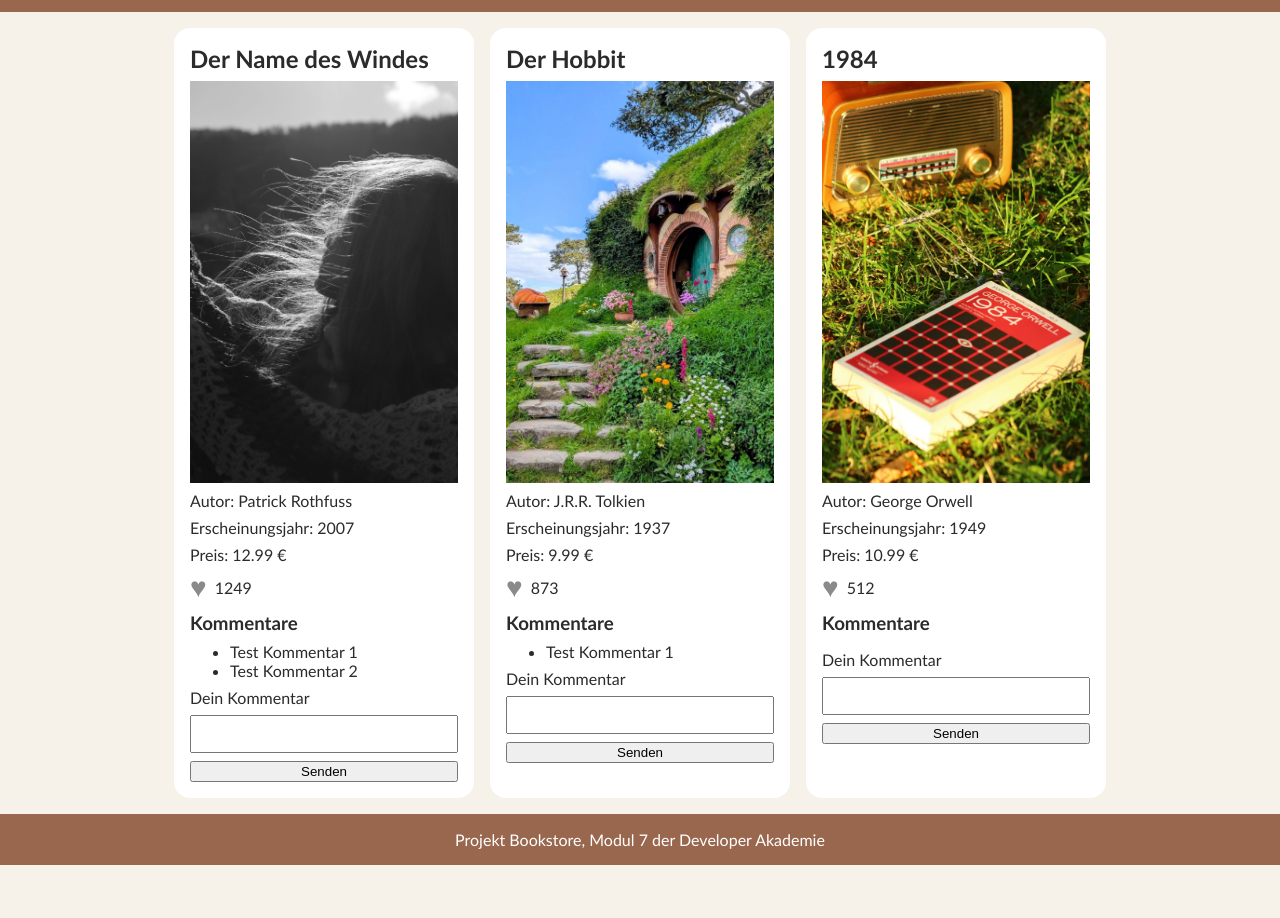
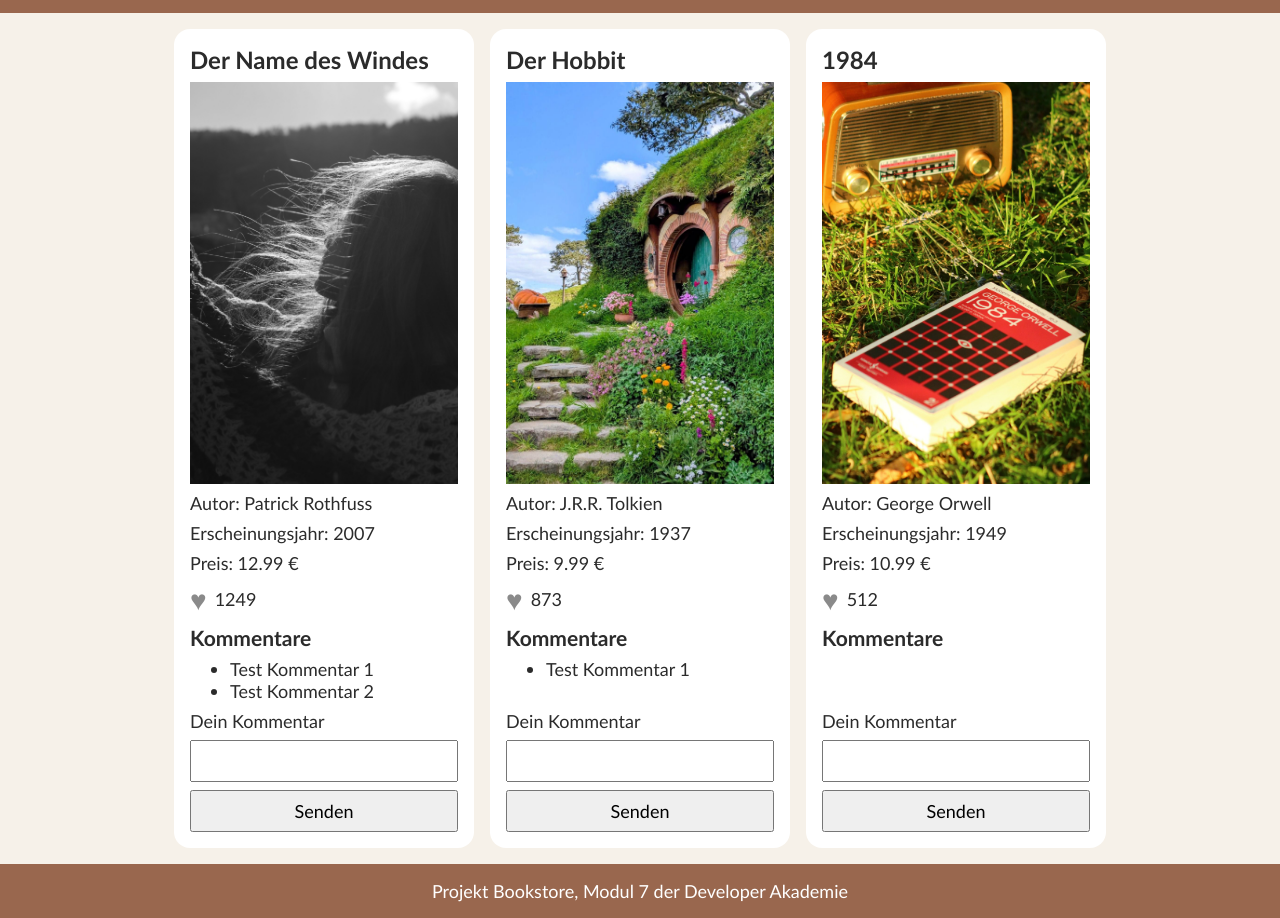
Before and after one commit to AttilaKes/Bookstore-Project, a plain HTML site: page index.html in a window 1280 px wide. Shown: the part 73-991 px from the top of the page. Before the commit the page ends 938 px from the top, so only its background shows below. Drawn offline with Linux system fonts and the light colour scheme.

Commit message:
style: enlarge fonts, add padding and align comment forms

```diff
--- a/script.js
+++ b/script.js
@@ -40,10 +40,16 @@ function renderBooks() {
     BOOKS_CONTENT_REF.innerHTML = "";
 
     for (let indexBook = 0; indexBook < books.length; indexBook++) {
-        let likeClass = getLikeClass(indexBook);
-        BOOKS_CONTENT_REF.innerHTML += getBookTemplate(indexBook, likeClass);
+        BOOKS_CONTENT_REF.innerHTML += getBookTemplate(indexBook);
+        renderLikes(indexBook);
         renderComments(indexBook);
     }
+}
+
+function renderLikes(indexBook) {
+    const LIKES_REF = document.getElementById(`likes_${indexBook}`);
+    let likeClass = getLikeClass(indexBook);
+    LIKES_REF.innerHTML = getLikesTemplate(indexBook, likeClass);
 }
 
 function renderComments(indexBook) {
@@ -76,7 +82,7 @@ function toggleLike(indexBook) {
         books[indexBook].liked = true;
     }
 
-    renderBooks();
+    renderLikes(indexBook);
 }
 
 function addComment(indexBook) {
--- a/scripts/templates.js
+++ b/scripts/templates.js
@@ -1,4 +1,4 @@
-function getBookTemplate(indexBook, likeClass) {
+function getBookTemplate(indexBook) {
     return `
     <article class="book_card">
         <h2>${books[indexBook].name}</h2>
@@ -9,14 +9,8 @@ function getBookTemplate(indexBook, likeClass) {
         <p>Autor: ${books[indexBook].author}</p>
         <p>Erscheinungsjahr: ${books[indexBook].publishedYear}</p>
         <p>Preis: ${books[indexBook].price} €</p>
-        <div class="book_likes">
-            <button
-                onclick="toggleLike(${indexBook})"
-                class="like_button ${likeClass}"
-                aria-label="Gefällt mir"
-            >♥</button>
-            <span>${books[indexBook].likes}</span>
-        </div>
+        <div id="likes_${indexBook}" class="book_likes"></div>
+
         <section class="book_comments">
             <h3>Kommentare</h3>
             <ul id="comments_${indexBook}"></ul>
@@ -28,6 +22,17 @@ function getBookTemplate(indexBook, likeClass) {
     `;
 }
 
+function getLikesTemplate(indexBook, likeClass) {
+    return `
+    <button
+        onclick="toggleLike(${indexBook})"
+        class="like_button ${likeClass}"
+        aria-label="Gefällt mir"
+    >♥</button>
+    <span>${books[indexBook].likes}</span>
+    `;
+}
+
 function getCommentTemplate(indexBook, indexComment) {
     return `
     <li>${books[indexBook].comments[indexComment]}</li>
--- a/style.css
+++ b/style.css
@@ -6,6 +6,7 @@ body {
         "Gill Sans", "Gill Sans MT", Calibri, "Trebuchet MS", sans-serif;
     color: var(--color-text);
     background-color: var(--color-background);
+    font-size: 18px;
 }
 
 img {
@@ -14,6 +15,7 @@ img {
 
 button {
     cursor: pointer;
+    font: inherit;
 }
 
 /* ===== Content limitation ===== */
@@ -62,6 +64,10 @@ main {
     background-color: var(--color-card);
 }
 
+.book_card h2 {
+    font-size: 24px;
+}
+
 .book_card img {
     width: 100%;
     aspect-ratio: 2 / 3;
@@ -90,14 +96,28 @@ main {
 /* ===== Comments ===== */
 .book_comments {
     display: flex;
+    flex: 1;
     flex-direction: column;
     gap: var(--spacing-small);
 }
 
+.book_comments ul {
+    max-height: 72px;
+    overflow-y: auto;
+}
+
+.book_comments label {
+    margin-top: auto;
+}
+
 .book_comments input {
     width: 100%;
-    padding: var(--spacing-small);
-    font-size: 16px;
+    padding: var(--spacing-small) var(--spacing);
+    font: inherit;
+}
+
+.book_comments button {
+    padding: var(--spacing-small) var(--spacing);
 }
 
 /* ===== Footer ===== */
```
